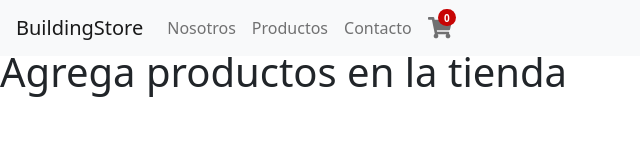
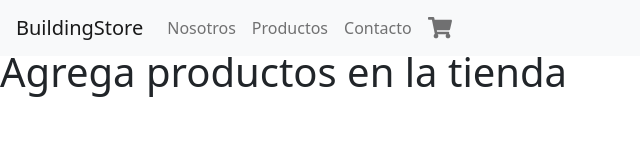
Before and after one commit to alejandrobinker/BuildingStore, a React (Create React App) app: page /cart in a window 1280 px wide. Shown: the top 160 px of the page, without its empty margins (0-640 px from the left). Built offline with nearby package versions, Linux system fonts and the light colour scheme.

Commit message:
fix: use context delcared const & cart widget

```diff
--- a/src/components/Cart.tsx
+++ b/src/components/Cart.tsx
@@ -7,9 +7,8 @@ import { faTrash } from '@fortawesome/free-solid-svg-icons'
 function Cart() {
 
     let i = 0
-    const { cart } = useContext(CartContext)
-    const { removeFromCart } = useContext(CartContext)
-    const { cartTotal } = useContext(CartContext)
+    const { cart, removeFromCart, cartTotal } = useContext(CartContext)
+
     return (
         <>
             {cart.length !== 0 ?
--- a/src/components/CartWidget.tsx
+++ b/src/components/CartWidget.tsx
@@ -7,7 +7,7 @@ function CartWidget(props: any) {
     return (
         <>
             <Link to="/cart"><FontAwesomeIcon icon={faShoppingCart} size='lg' />
-                <span className="badge">{props.cantidad}</span>
+                <span className="badge">{props.cantidad === 0 ? null : props.cantidad}</span>
             </Link>
         </>
     )
--- a/src/components/ItemDetail.tsx
+++ b/src/components/ItemDetail.tsx
@@ -13,12 +13,10 @@ function ItemDetail({ item }: any) {
 
     const [isBuying, setIsBuying] = useState(true)
     const { addToCart } = useContext(CartContext)
-    const { cart } = useContext(CartContext)
 
     const onAdd = (cantidad: number) => {
         addToCart(cantidad, item)
         setIsBuying(false)
-        console.log(cart)
     }
 
     return (
```
